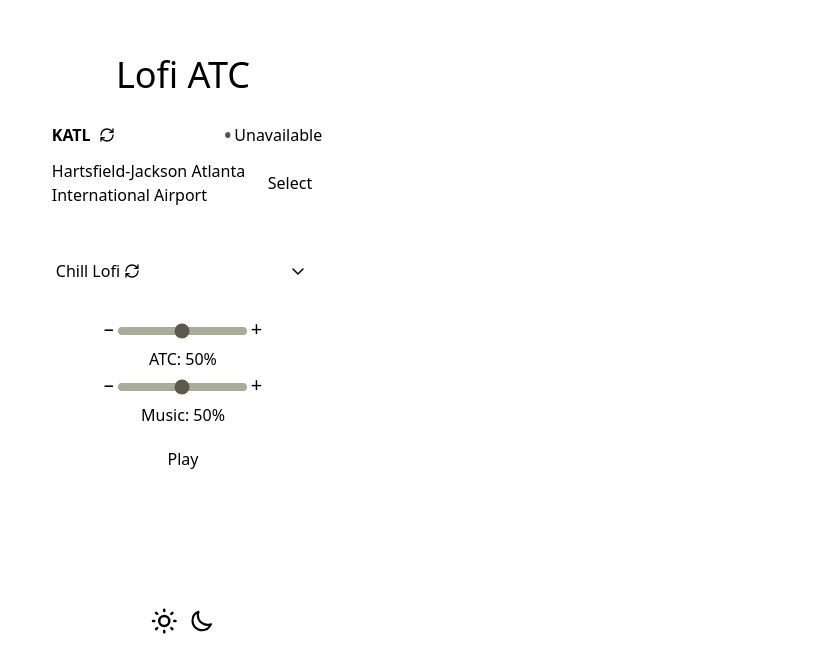
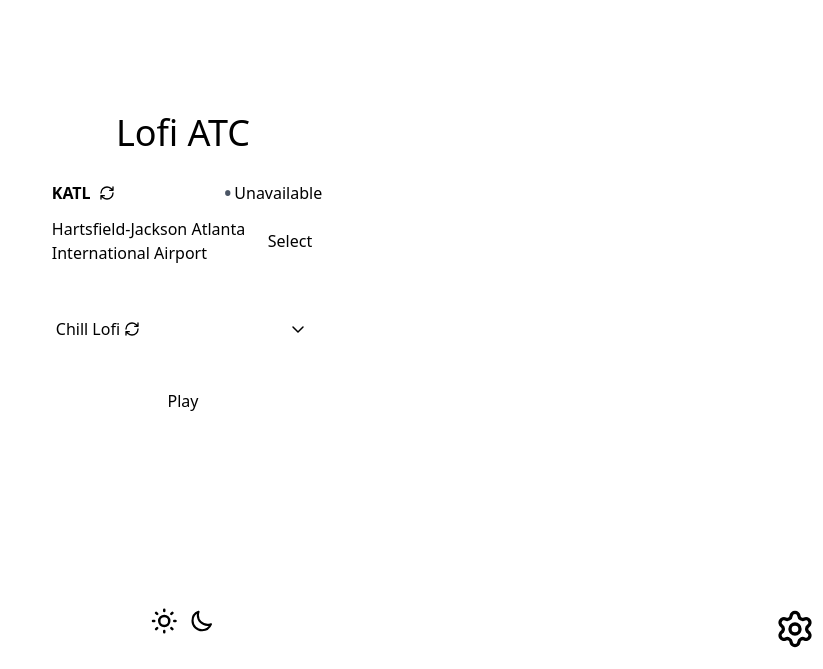
Before and after one commit to yvano123/LofiATC, a SvelteKit app: page / in a window 1280 px wide. Shown: the part 131-800 px from the top of the page, without its empty margins (457-1280 px from the left). Built offline with nearby package versions, Linux system fonts and the light colour scheme.

Commit message:
branch that removes volume sliders and places them in a settings tab

```diff
--- a/src/routes/+page.svelte
+++ b/src/routes/+page.svelte
@@ -1,11 +1,11 @@
 <script lang="ts">
 	import { airports } from '$lib/Constants/Airports';
 	import { onMount } from 'svelte';
-	import { isIfStatement } from 'typescript';
 	import Cross from '$lib/assets/cross.svg';
 	import Sun from '$lib/assets/sun.svg';
 	import Moon from '$lib/assets/moon.svg';
 	import Refresh from '$lib/assets/refresh.svg';
+	import Settings from '$lib/assets/settings.svg';
 	import Arrow from '$lib/assets/arrow.svg';
 	import { radioStations } from '$lib/Constants/RadioStations';
 
@@ -99,6 +99,8 @@
 
 	setInterval(checkStates, 50);
 
+	function openSettings() {}
+
 	function switchServer() {
 		rotation += 360;
 		as.src.includes('s1-fmt2')
@@ -125,6 +127,11 @@
 >
 </audio>
 <div class="flex h-lvh items-center justify-center bg-olive-100 dark:bg-zinc-900">
+	<button
+		class="absolute right-1 bottom-1/50 h-fit w-fit rounded-full bg-olive-300 p-1 transition-transform hover:scale-105 hover:cursor-pointer dark:bg-zinc-700"
+		onclick={openSettings}
+		><img alt="Toggle dark-mode" class="aspect-square w-10 dark:invert" src={Settings} /></button
+	>
 	<div
 		class="flex w-9/10 max-w-100 flex-col items-center rounded-2xl bg-olive-300 p-2 py-4 sm:w-7/10 md:w-6/10 lg:w-6/20 lg:min-w-100 lg:p-8 dark:bg-zinc-800"
 	>
@@ -231,7 +238,7 @@
 						/>
 					</button>
 					<div
-						class="absolute flex w-full flex-col items-center justify-center gap-1 rounded-b-2xl bg-olive-400 p-3 dark:bg-zinc-700"
+						class="absolute grid w-full grid-cols-2 items-center justify-center gap-1 rounded-b-2xl bg-olive-400 p-3 dark:bg-zinc-700"
 						class:hidden={!radioSelectOpen}
 					>
 						{#each radioStations.filter((x) => x.name != selectedRadio) as station}
@@ -247,7 +254,8 @@
 									}
 									radioSelectOpen = false;
 								}}
-								class="w-9/10 rounded-xl bg-olive-300 p-2 text-center transition-transform hover:scale-105 hover:cursor-pointer dark:bg-zinc-600 dark:text-white"
+								class:col-span-2={station.name.length > 12}
+								class=" w-full rounded-xl bg-olive-300 p-2 text-center transition-transform hover:scale-102 hover:cursor-pointer dark:bg-zinc-600 dark:text-white"
 							>
 								{station.name}
 							</button>
@@ -256,74 +264,10 @@
 				</div>
 			</div>
 			<!-- /SELECTED RADIO -->
-
-			<div class="m-0 flex w-max flex-col items-center justify-center p-0">
-				<div class="mt-3 flex flex-row items-center justify-center gap-1">
-					<button
-						onclick={() => {
-							volume = Math.max(volume - 0.005, 0);
-							setCookie('atcVolume', volume, 1000);
-						}}
-						class="mb-1 text-xl transition-transform hover:scale-120 hover:cursor-pointer dark:text-white"
-						>&ndash;</button
-					>
-					<input
-						onchange={() => {
-							setCookie('atcVolume', volume, 1000);
-						}}
-						bind:value={volume}
-						type="range"
-						min="0"
-						max="1"
-						step="0.005"
-					/>
-					<button
-						onclick={() => {
-							volume = Math.min(volume + 0.005, 1);
-
-							setCookie('atcVolume', volume, 1000);
-						}}
-						class="mb-1 text-xl transition-transform hover:scale-120 hover:cursor-pointer dark:text-white"
-						>+</button
-					>
-				</div>
-				<p>ATC: {Math.round(volume * 100)}%</p>
-				<div class="flex flex-row gap-1">
-					<button
-						onclick={() => {
-							musicVolume = Math.max(musicVolume - 0.005, 0);
-
-							setCookie('musicVolume', musicVolume, 1000);
-						}}
-						class="mb-1 text-xl transition-transform hover:scale-120 hover:cursor-pointer dark:text-white"
-						>&ndash;</button
-					>
-					<input
-						onchange={() => {
-							setCookie('musicVolume', musicVolume, 1000);
-						}}
-						bind:value={musicVolume}
-						type="range"
-						min="0"
-						max="1"
-						step="0.005"
-					/>
-					<button
-						onclick={() => {
-							musicVolume = Math.min(musicVolume + 0.005, 1);
-
-							setCookie('musicVolume', musicVolume, 1000);
-						}}
-						class="mb-1 text-xl transition-transform hover:scale-120 hover:cursor-pointer dark:text-white"
-						>+</button
-					>
-				</div>
-				<p>Music: {Math.round(musicVolume * 100)}%</p>
-			</div>
 		</div>
 		<button
 			onclick={togglePlaying}
-			class="mt-3 mb-1 w-4/10 rounded-2xl bg-olive-400 p-2 transition-transform hover:scale-105 hover:cursor-pointer dark:bg-zinc-700 dark:text-white"
+			class="mt-5 mb-1 w-4/10 rounded-2xl bg-olive-400 p-2 transition-transform hover:scale-105 hover:cursor-pointer dark:bg-zinc-700 dark:text-white"
 			>{playing ? 'Pause' : 'Play'}</button
 		>
 	</div>
@@ -366,7 +310,7 @@
 	<div class="flex flex-col items-center justify-center gap-2">
 		<input
 			class="w-7/10 max-w-70 rounded-xl bg-olive-400 p-4 text-2xl sm:w-4/10 sm:max-w-85 sm:min-w-70 dark:bg-zinc-900 dark:text-white {searchMode ==
-			0
+				0 && searchTerm != ''
 				? 'uppercase'
 				: ''}"
 			maxlength={searchMode == 0 ? 4 : 50}
```
Also changed, not shown: src/lib/assets/settings.svg (added).
